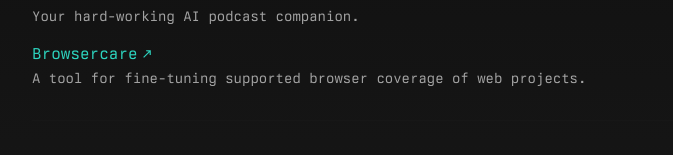
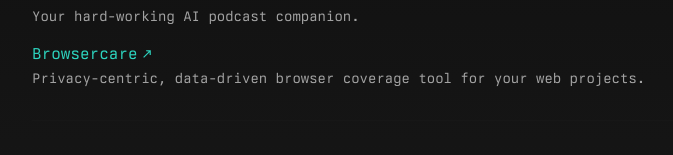
Before and after one commit to experiment-station/website, a Next.js app: page / in a window 1280 px wide. Shown: the part 534-689 px from the top of the page, without its empty margins (224-897 px from the left). Built offline with nearby package versions, Linux system fonts and the light colour scheme.

Commit message:
chore: update projects

```diff
--- a/app/page.tsx
+++ b/app/page.tsx
@@ -37,7 +37,7 @@
   {
     title: 'Browsercare',
     description:
-      'A tool for fine-tuning supported browser coverage of web projects.',
+      'Privacy-centric, data-driven browser coverage tool for your web projects.',
     url: 'https://browser.care',
   },
 ];
```
